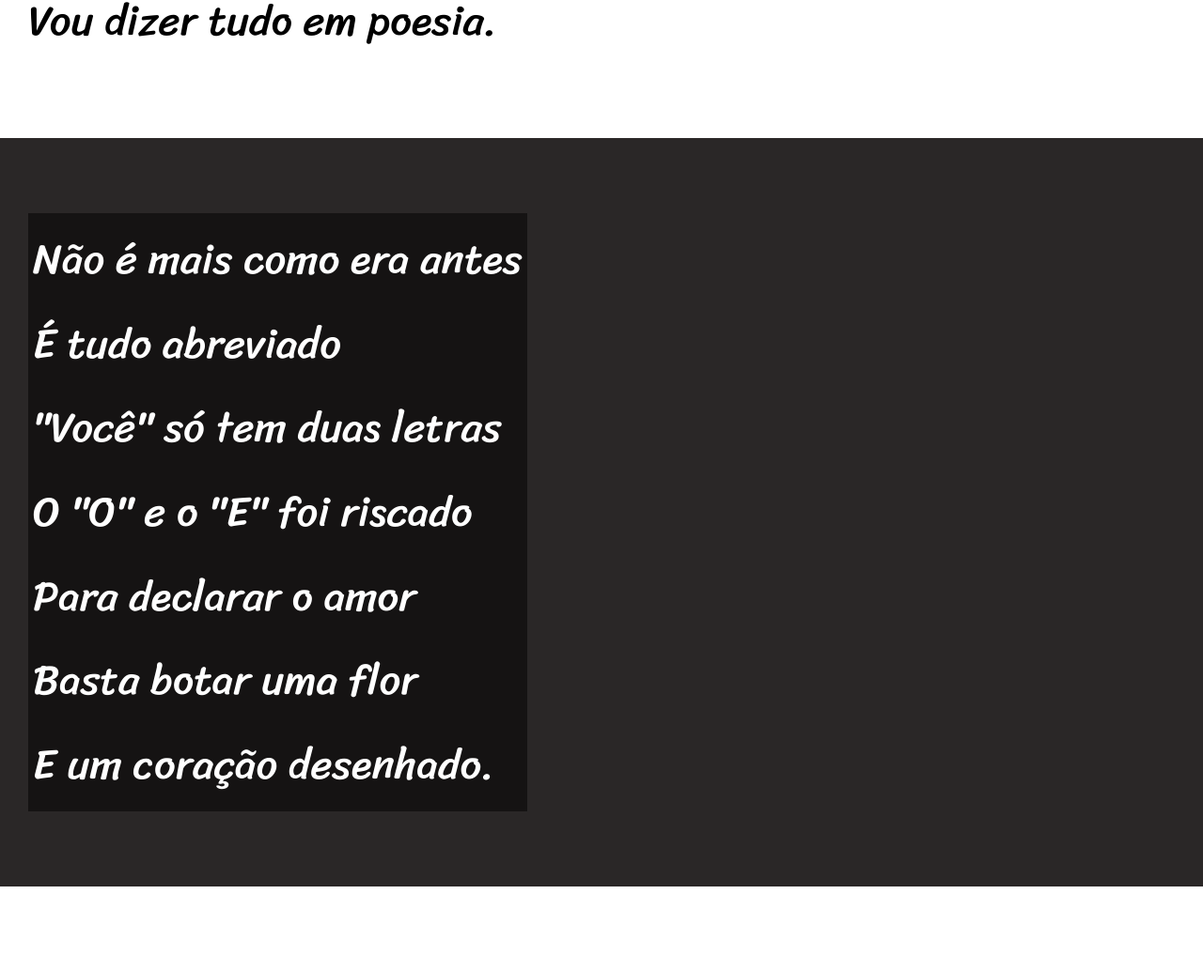
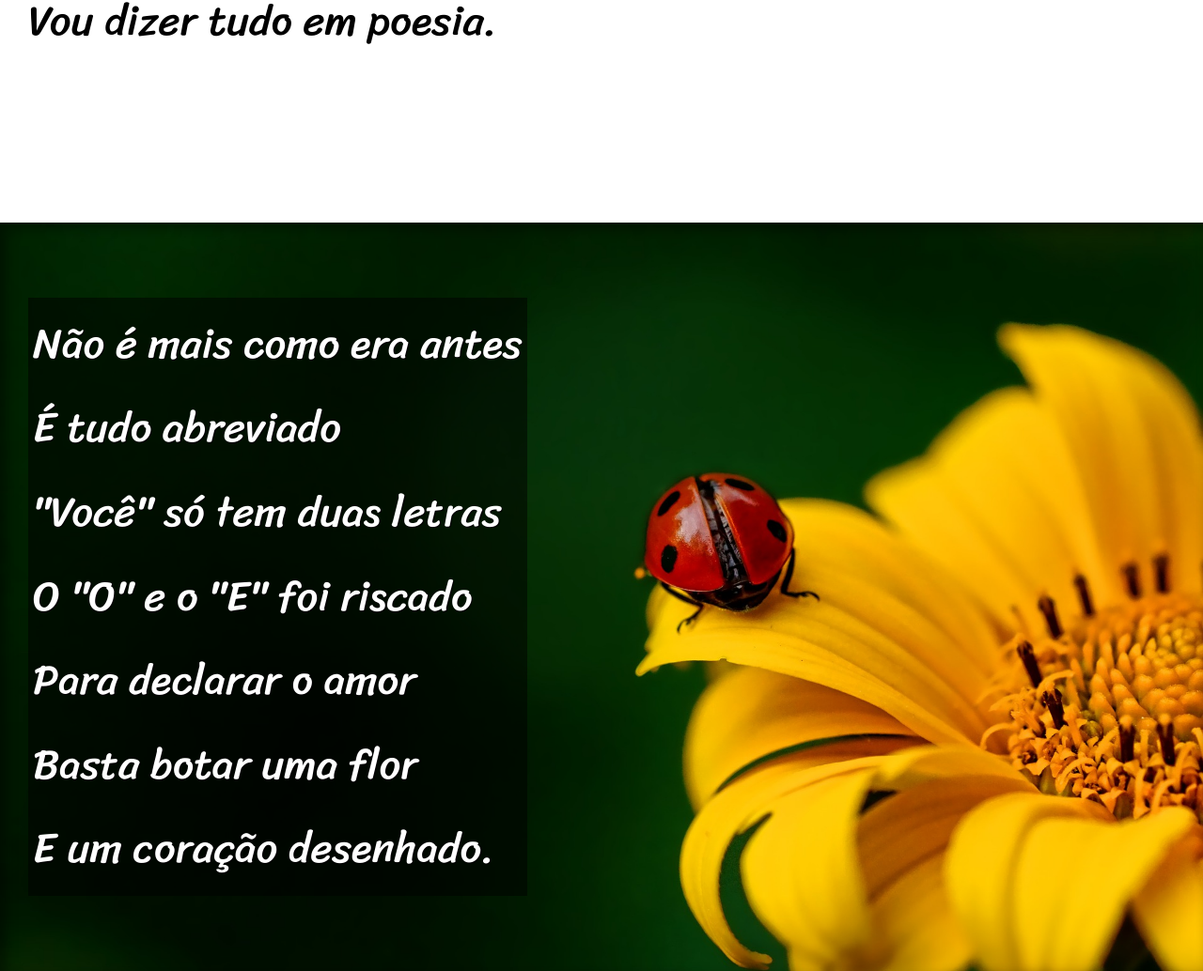
Before and after one commit to AlonsoFavero/html-css, a plain HTML site: page desafios/d012/index.html in a window 1280 px wide. Shown: the part 900-1934 px from the top of the page at 94% size. Drawn offline with Linux system fonts and the light colour scheme.

Commit message:
atualizei o meu desafio

```diff
--- a/desafios/d012/estilo/style.css
+++ b/desafios/d012/estilo/style.css
@@ -56,6 +56,10 @@ section{
     font-size:3.5vw;
 }
 
+section>p{
+    padding-bottom:2em;
+}
+
 section.normal{
     background-color: white;
     color: black;
@@ -63,12 +67,25 @@ section.normal{
 section.imagem{
     background-color: rgb(42, 39, 39);
     color: white;
+    box-shadow: inset 6px 6px 13px 0px  rgba(0,0,0,0.4373);
+    background-attachment: fixed;
 }
 
 section.imagem>p{
     display: inline-block;
     padding:5px;
-    background-color: rgba(0, 0, 0, 0.505);
+    background-color: rgba(0, 0, 0, 0.514);
+    text-shadow: 1px 1px 0px black;
+}
+section#img01{
+background-image: url('../imagens/background001.jpg');
+background-position: right center;
+background-size:cover;
+}
+section#img02{
+background-image: url('../imagens/background002.jpg');
+background-position:right center;
+background-size:cover;
 }
 
 footer{
--- a/desafios/d012/index.html
+++ b/desafios/d012/index.html
@@ -23,7 +23,7 @@ Por <a href="https://www.recantodasletras.com.br/poesias/3186743]" target="_blan
     Vou dizer tudo em poesia.</p>
 </section>
 
-<section class="imagem">
+<section class="imagem" id="img01">
    <p> Não é mais como era antes <br>
     É tudo abreviado <br>
     "Você" só tem duas letras <br>
@@ -51,7 +51,7 @@ Por <a href="https://www.recantodasletras.com.br/poesias/3186743]" target="_blan
     Decifre esse rabisco.</p>
 </section>
 
-<section class="imagem">
+<section class="imagem" id="img02">
     <p>Tenho saudade das cartas <br>
     Escritas com a própria mão <br>
     Mandava no mês de Junho <br>
```
